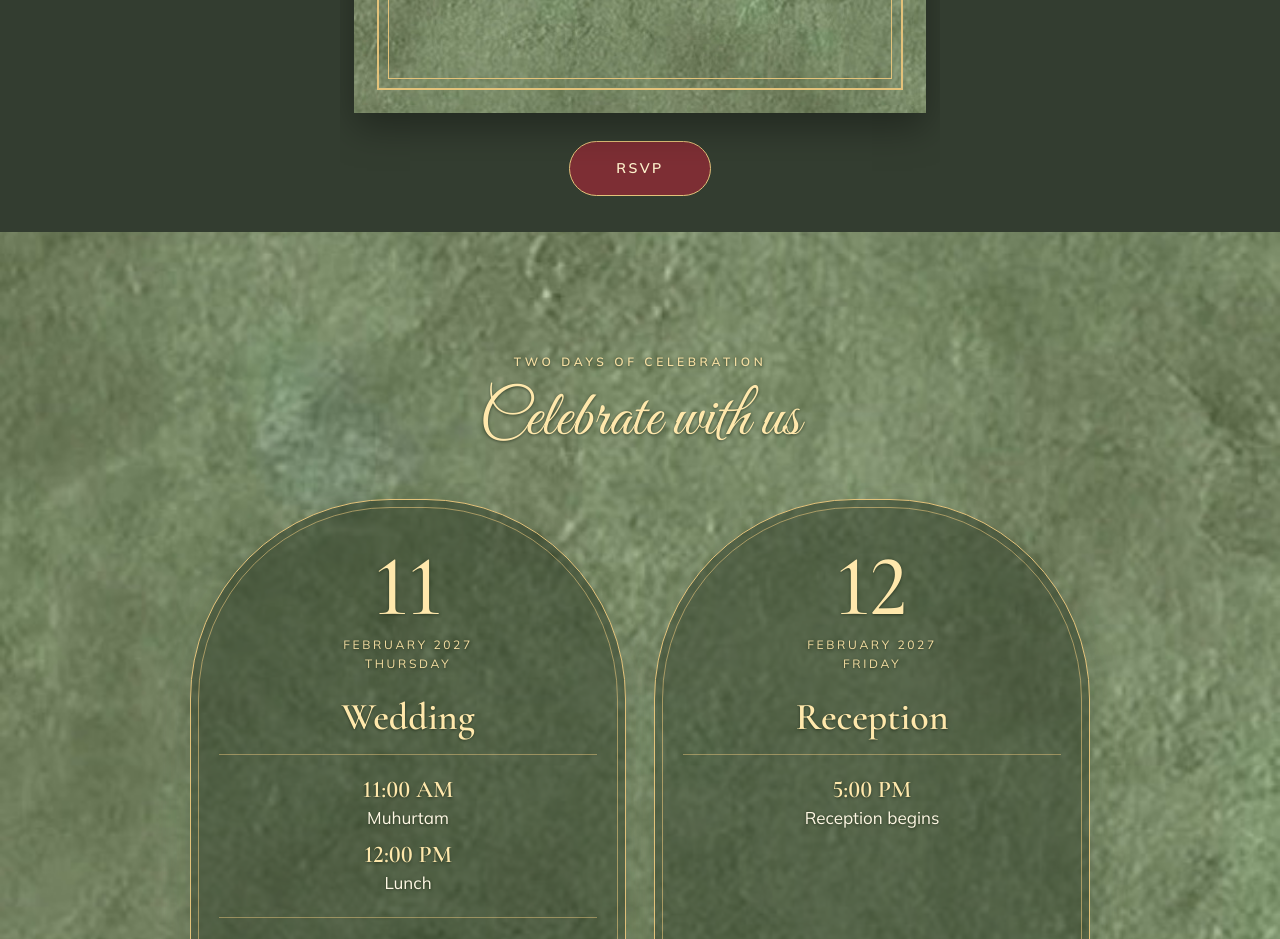
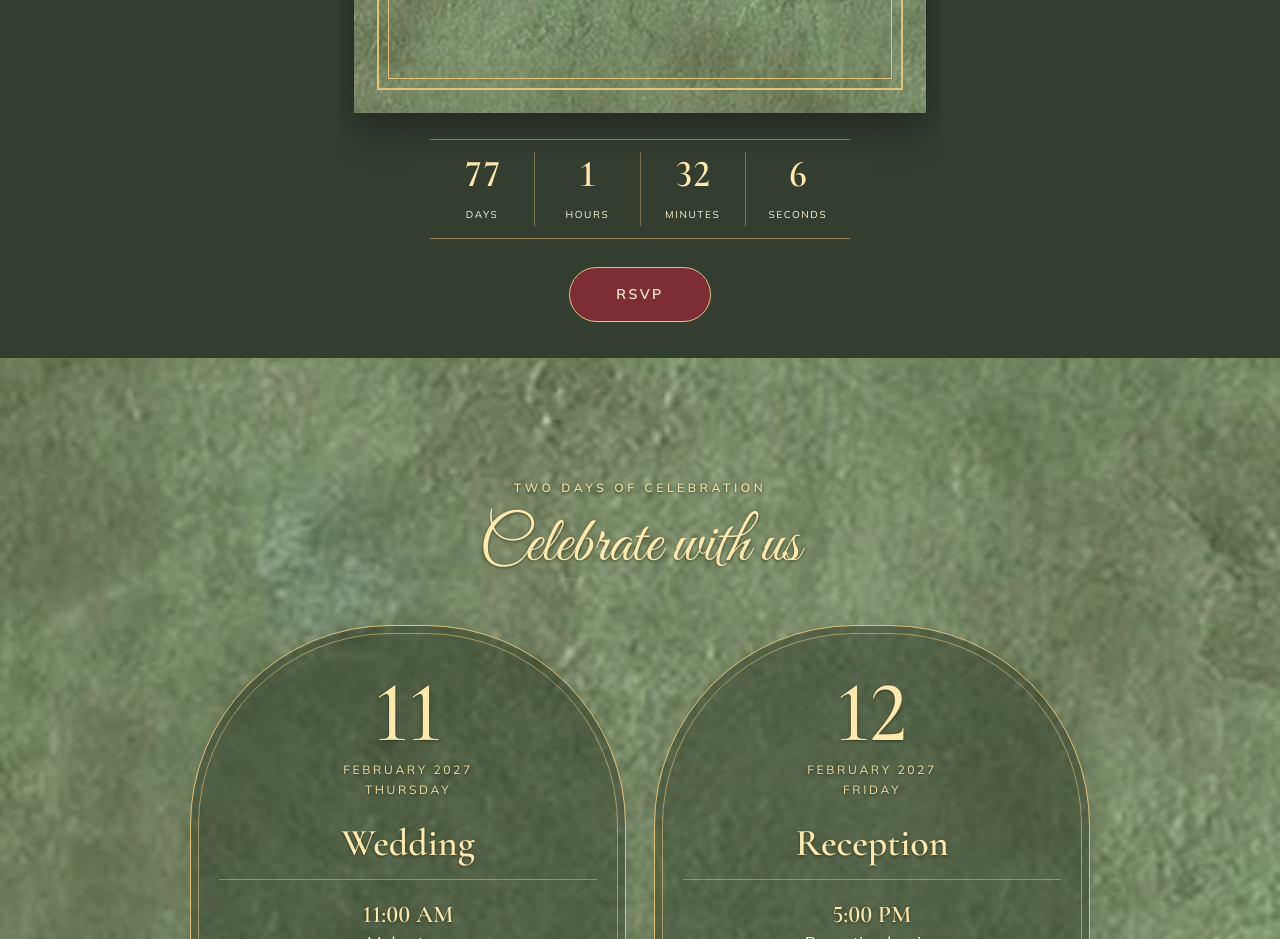
Before and after one commit to varshithamanasa/varshitha-vishruth, a plain HTML site: page index.html in a window 1280 px wide. Shown: the part 980-1919 px from the top of the page. Drawn offline with nearby package versions, Linux system fonts and the light colour scheme.

Commit message:
Add a countdown under the main invitation
Co-Authored-By: Claude Sonnet 5.5 <noreply@anthropic.com>

```diff
--- a/index.html
+++ b/index.html
@@ -10,8 +10,8 @@
   <link rel="preconnect" href="https://fonts.googleapis.com">
   <link rel="preconnect" href="https://fonts.gstatic.com" crossorigin>
   <link href="https://fonts.googleapis.com/css2?family=Cormorant+Garamond:ital,wght@0,500;0,600;1,500&family=Great+Vibes&family=Mulish:wght@400;600&family=Noto+Serif+Devanagari:wght@500&display=swap" rel="stylesheet">
-  <link rel="stylesheet" href="style.css?v=26">
-  <link rel="stylesheet" href="traditional.css?v=26">
+  <link rel="stylesheet" href="style.css?v=27">
+  <link rel="stylesheet" href="traditional.css?v=27">
   <noscript><style>.cover { display: none; } .reveal { opacity: 1 !important; transform: none !important; }</style></noscript>
 </head>
 <body class="traditional">
@@ -62,6 +62,12 @@
         </span>
       </span>
     </button>
+  </div>
+  <div class="countdown" id="countdown" role="timer" aria-label="Time left until the muhurtham">
+    <div><strong id="cd-days">0</strong><span>Days</span></div>
+    <div><strong id="cd-hours">0</strong><span>Hours</span></div>
+    <div><strong id="cd-mins">0</strong><span>Minutes</span></div>
+    <div><strong id="cd-secs">0</strong><span>Seconds</span></div>
   </div>
   <a class="button" href="https://docs.google.com/forms/d/e/1FAIpQLSfiQAQg2mRw57GE8Tck1y_NnE_fe-71mMIX1eUj4sdcQ4Ieeg/viewform" target="_blank" rel="noopener">RSVP</a>
 </article>
@@ -154,7 +160,7 @@
 
 <button type="button" class="switch" id="theme-switch">Western look</button>
 
-<script src="config.js?v=26"></script>
-<script src="script.js?v=26"></script>
+<script src="config.js?v=27"></script>
+<script src="script.js?v=27"></script>
 </body>
 </html>
--- a/script.js
+++ b/script.js
@@ -34,3 +34,21 @@ document.querySelectorAll(".cover").forEach((cover) => {
 themeSwitch.addEventListener("click", () => {
   document.querySelectorAll(".book").forEach((book) => book.classList.remove("open"));
 });
+
+// Countdown to the muhurtham: February 11, 2027, 11:00 AM Central Standard Time
+const muhurtham = new Date("2027-02-11T11:00:00-06:00");
+
+function updateCountdown() {
+  const left = muhurtham - Date.now();
+  if (left <= 0) {
+    document.getElementById("countdown").hidden = true;
+    return;
+  }
+  const secs = Math.floor(left / 1000);
+  document.getElementById("cd-days").textContent = Math.floor(secs / 86400);
+  document.getElementById("cd-hours").textContent = Math.floor(secs / 3600) % 24;
+  document.getElementById("cd-mins").textContent = Math.floor(secs / 60) % 60;
+  document.getElementById("cd-secs").textContent = secs % 60;
+}
+updateCountdown();
+setInterval(updateCountdown, 1000);
--- a/traditional.css
+++ b/traditional.css
@@ -95,3 +95,11 @@ body:not(.traditional) .invite-card .button { background: var(--gold); color: va
 .face .cover-star { font-size: 18cqw; line-height: 1.4; color: var(--gold); }
 .west-only .face .cover-hint { background: var(--gold); color: #1d0d15; }
 @media (prefers-reduced-motion: reduce) { .reveal { transform: none; transition: opacity .3s; } .book.open .reveal { transition-delay: 0s; } }
+
+/* Countdown under the main invitation */
+.trad-only .countdown { display: flex; justify-content: center; max-width: 420px; margin: 26px auto 0; padding: 12px 0; color: #fff3cd;
+  border-block: 1px solid rgba(227, 194, 122, .55); }
+.trad-only .countdown div { flex: 1; min-width: 0; }
+.trad-only .countdown div + div { border-left: 1px solid rgba(227, 194, 122, .4); }
+.trad-only .countdown strong { color: #ffe8ac; font-variant-numeric: lining-nums tabular-nums; }
+.trad-only .countdown span { font-size: 10px; letter-spacing: .16em; }
```
